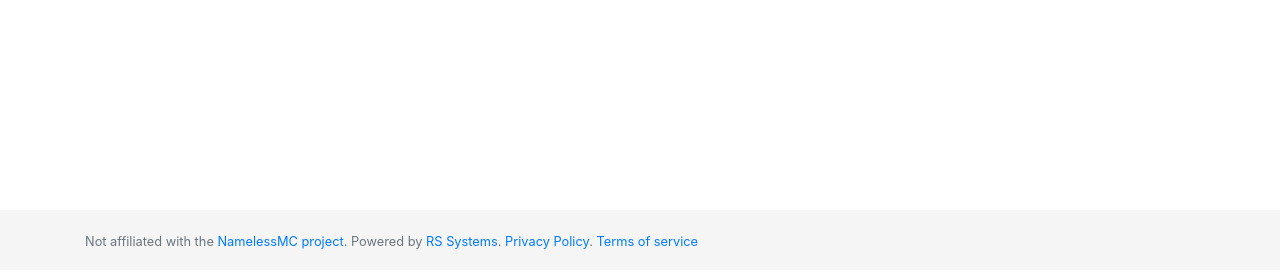
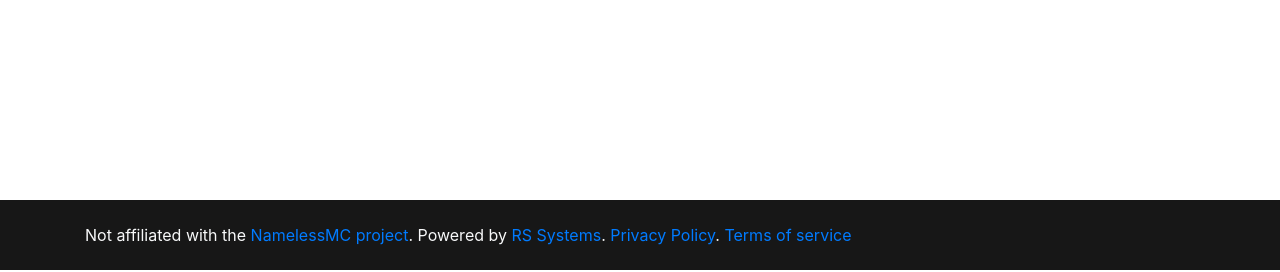
Before and after one commit to namelessmc-bot/namelessmc_hosting, a Django app: page /tos in a window 1280 px wide. Shown: the part 530-802 px from the top of the page. Run offline with Django 3.2, Linux system fonts and the light colour scheme; some libraries are stand-ins or nearby versions.

Commit message:
Footer design improvements

```diff
--- a/frontend/main/static/styles.css
+++ b/frontend/main/static/styles.css
@@ -4,16 +4,14 @@ html {
 }
 
 body {
-    /* Margin bottom by footer height */
-    margin-bottom: 60px;
+    margin-bottom: 120px;
 }
 
 .footer {
     position: absolute;
     bottom: 0;
     width: 100%;
-    /* Set the fixed height of the footer here */
-    height: 60px;
-    line-height: 60px; /* Vertically center the text there */
-    background-color: #f5f5f5;
+    height: 70px;
+    line-height: 70px;
+    background-color: #171717;
 }
--- a/frontend/main/templates/main/base.html
+++ b/frontend/main/templates/main/base.html
@@ -81,8 +81,8 @@
         </main>
 
         <footer class="footer">
-            <div class="container">
-                <small class="text-muted">Not affiliated with the <a href="https://namelessmc.com">NamelessMC project</a>.
+            <div class="container text-light">
+                Not affiliated with the <a href="https://namelessmc.com">NamelessMC project</a>.
                 Powered by <a href="https://rs-sys.nl/">RS Systems</a>.
                 <a href="{% url 'privacy' %}">Privacy Policy</a>. <a href="{% url 'tos' %}">Terms of service</a></small>
             </div>
```
